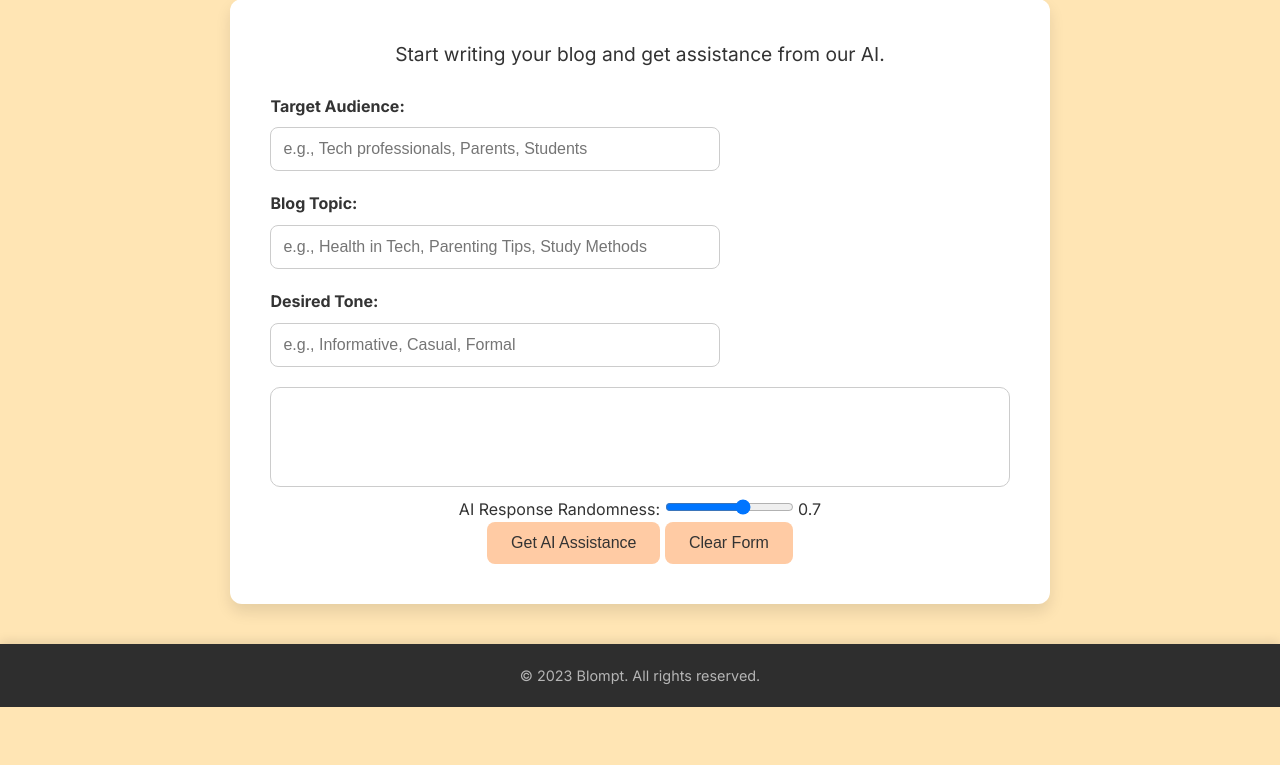
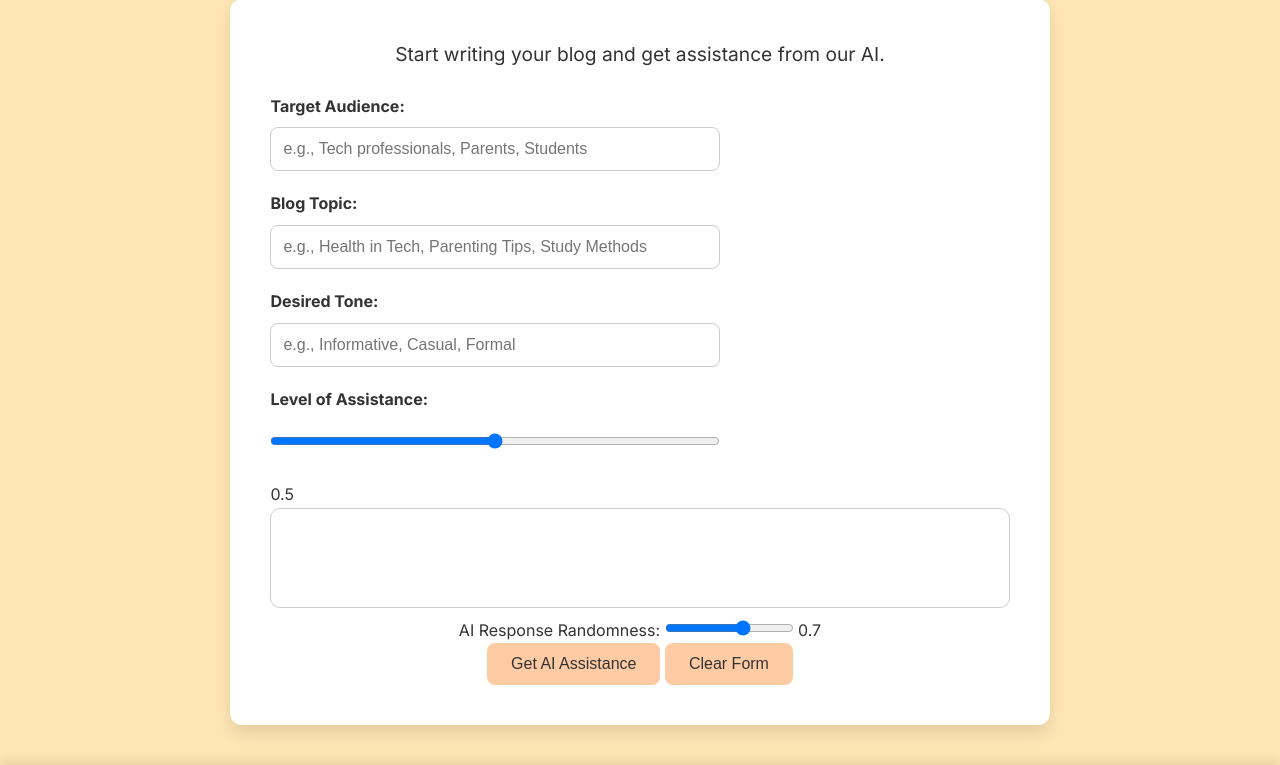
Before and after one commit to danielkellydev/blompt, a Django app: page / in a window 1280 px wide. Shown: the part 263-1028 px from the top of the page. Before the commit the page ends 970 px from the top, so only its background shows below. Run offline with Django 4.2, Linux system fonts and the light colour scheme.

Commit message:
added slider for assistance level

```diff
--- a/blompt/blogwriter/templates/blogwriter/index.html
+++ b/blompt/blogwriter/templates/blogwriter/index.html
@@ -24,6 +24,9 @@
             <label for="tone">Desired Tone:</label>
             <input type="text" id="tone" placeholder="e.g., Informative, Casual, Formal">
 
+            <label for="level_of_assistance">Level of Assistance:</label>
+            <input type="range" id="level_of_assistance" min="0" max="1" step="0.1" value="0.5">
+            <span id="levelOfAssistanceValue">0.5</span>
             <!-- Add more fields as needed -->
         </div>
 
@@ -46,7 +49,7 @@
     <script>
     window.addEventListener('DOMContentLoaded', (event) => {
         // Populate fields with stored values on page load
-    document.querySelectorAll('.data-inputs input, #textInput, #temperature').forEach(element => {
+        document.querySelectorAll('.data-inputs input, #textInput, #temperature, #level_of_assistance').forEach(element => {
             const storedValue = localStorage.getItem(element.id);
             if (storedValue) {
                 if (element.tagName === "INPUT") {
@@ -54,10 +57,18 @@
                     if (element.id === 'temperature') {
                         document.getElementById('temperatureValue').innerText = storedValue;
                     }
+                    if (element.id === 'level_of_assistance') {
+                        document.getElementById('levelOfAssistanceValue').innerText = storedValue;
+                    }
                 } else {
                     element.innerText = storedValue;
                 }
             }
+        });
+
+        // Update the displayed value for levelOfAssistanceValue when its value changes
+        document.getElementById('level_of_assistance').addEventListener('input', () => {
+            document.getElementById('levelOfAssistanceValue').innerText = document.getElementById('level_of_assistance').value;
         });
 
     // Save data to localStorage when any field is updated
@@ -94,11 +105,12 @@
             const tone = document.getElementById('tone').value;
             const userInput = document.getElementById('textInput').innerText;
             const temperature = document.getElementById('temperature').value;
+            const level_of_assistance = document.getElementById('level_of_assistance').value;
 
             const url = `/get_ai_assistance?text=${encodeURIComponent(userInput)}&audience=${encodeURIComponent(audience)}&topic=${encodeURIComponent(topic)}&tone=${encodeURIComponent(tone)}&temperature=${temperature}`;
             console.log("Requesting:", url);
 
-            fetch(`/get_ai_assistance?text=${encodeURIComponent(userInput)}&audience=${encodeURIComponent(audience)}&topic=${encodeURIComponent(topic)}&tone=${encodeURIComponent(tone)}&temperature=${temperature}`)
+            fetch(url)
                 .then(response => response.json())
                 .then(data => {
                     document.getElementById('aiResponse').innerText = data.ai_response;
--- a/blompt/blogwriter/views.py
+++ b/blompt/blogwriter/views.py
@@ -13,18 +13,25 @@ def get_ai_assistance(request):
     tone = request.GET.get('tone', 'an unspecified tone')
     user_input = request.GET.get('text', '')
     openai.api_key = settings.OPENAI_API_KEY
+    temperature = float(request.GET.get('temperature', '0.7'))
+    level_of_assistance = float(request.GET.get('level_of_assistance', '1.0'))
 
+    # Adjusting feedback prompt based on level of assistance
     if not user_input:
-        feedback_prompt = f"How about starting with something like: 'Writing a blog post about '{topic}' intended for '{audience}' with a '{tone}' tone.' Give me an introductory paragraph or some opening lines to kickstart this."
+        feedback_prompt = f"How about starting with something like: 'Writing a blog post about '{topic}' intended for '{audience}' with a '{tone}' tone. Give me an introductory paragraph or some opening lines to kickstart this."
     else:
-        feedback_prompt = f"I have a draft text intended for '{audience}' about '{topic}' with a '{tone}' tone. The draft is: '{user_input}'. Can you provide feedback, suggestions, or improvements?"
+        if level_of_assistance <= 0.5:
+            feedback_prompt = f"Considering your draft text intended for '{audience}' about '{topic}' with a '{tone}' tone: '{user_input}', what high-level guidance or structure can you suggest?"
+        else:
+            feedback_prompt = f"I have a draft text intended for '{audience}' about '{topic}' with a '{tone}' tone. The draft is: '{user_input}'. Can you provide feedback, suggestions, or improvements with detailed examples?"
 
-    temperature = float(request.GET.get('temperature', '0.7'))
+    # Adjusting max tokens based on level of assistance
+    max_tokens = int(50 + (level_of_assistance * 100))
 
     response = openai.Completion.create(
       engine="gpt-3.5-turbo-instruct",
       prompt=feedback_prompt,
-      max_tokens=150,
+      max_tokens=max_tokens,
       temperature=temperature,
     )
 
```
Also changed, not shown: blompt/readme.md. Lines whose indentation alone changed are shown as unchanged.
